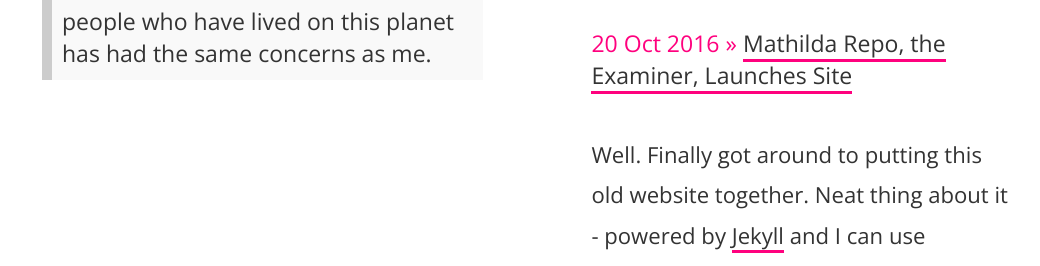
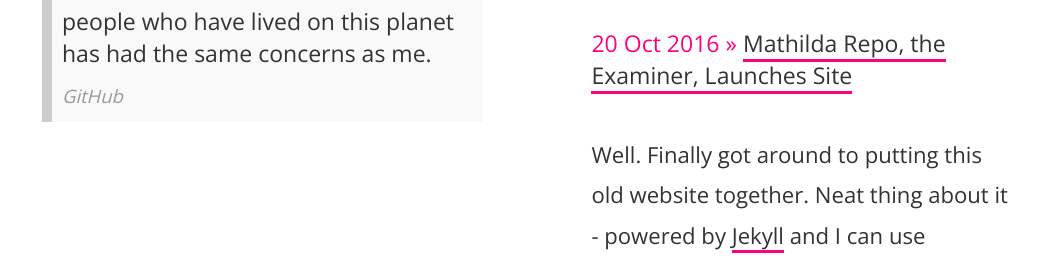
Before and after one commit to ariesti/ariesti.github.io, a Jekyll site: the page built from index.html, in a window 1280 px wide. Shown: the part 782-1048 px from the top of the page, without its empty margins (118-1158 px from the left). Built offline with Jekyll 4.4.1, drawn with Linux system fonts in a browser that asks for light colours.

Commit message:
Update index.html

```diff
--- a/index.html
+++ b/index.html
@@ -34,7 +34,7 @@ description: Towards digital humanities
 	</div>
 
 	<div class="half">
-	<blockquote><p>Odds are that someone somewhere out of the billions of people who have lived on this planet has had the same concerns as me.</p></blockquote>
+	<blockquote><p>Odds are that someone somewhere out of the billions of people who have lived on this planet has had the same concerns as me.<cite>GitHub</cite></p></blockquote>
 	</div>
 
 	</div>
```
